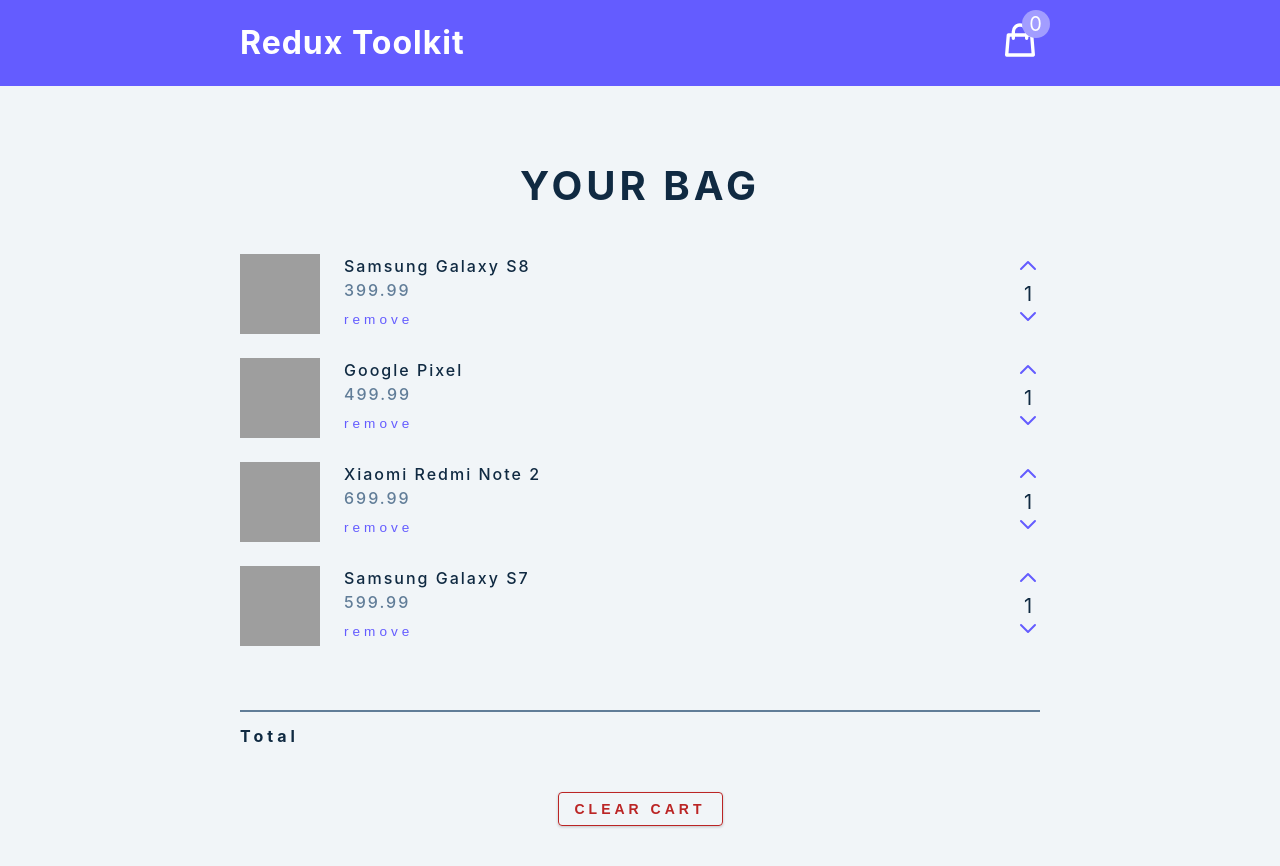
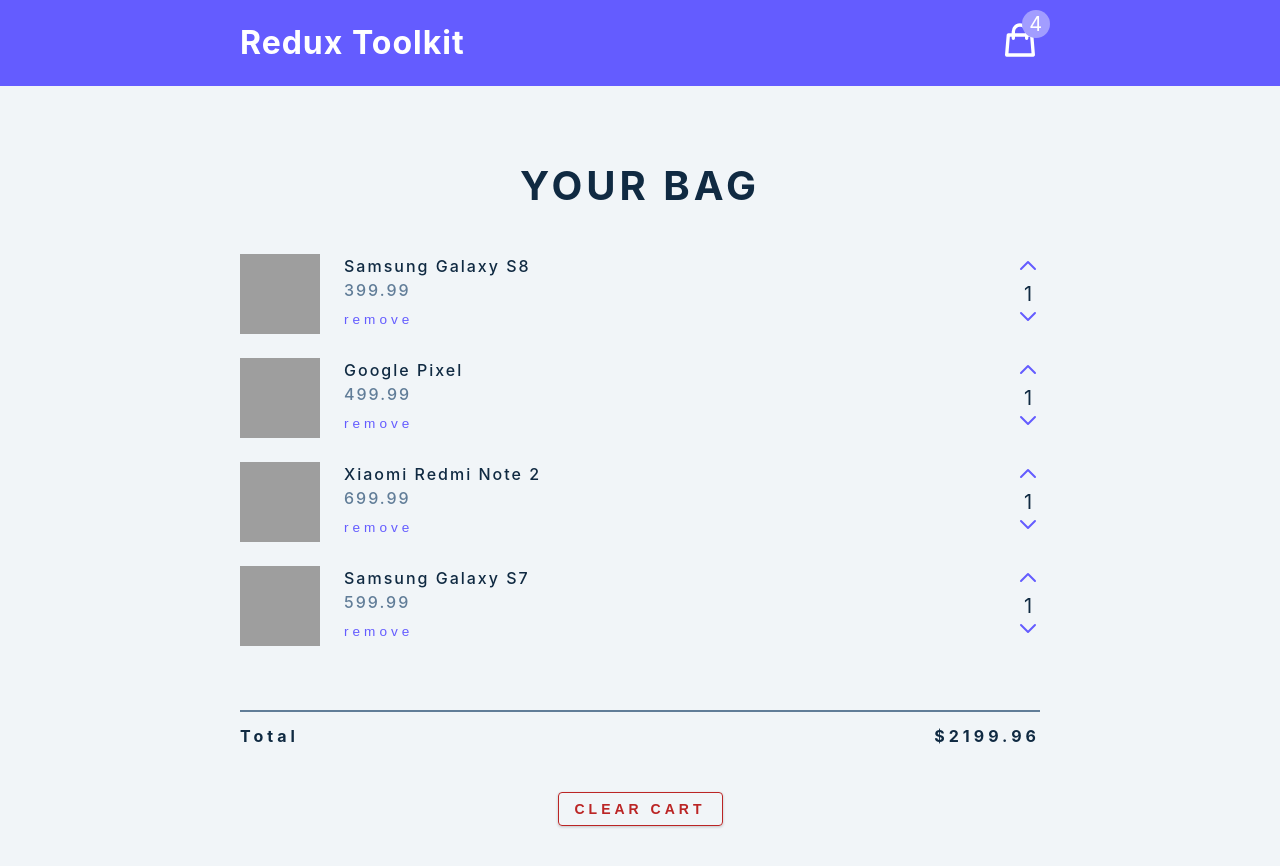
Before and after one commit to Amir-ali-anwar/Redux-toolkit-starter, a React (Create React App) app: page / in a window 1280 px wide. Built offline with nearby package versions, Linux system fonts and the light colour scheme; grey boxes are pictures that could not be loaded.

Commit message:
cart total completed

```diff
--- a/src/components/CartContainer.js
+++ b/src/components/CartContainer.js
@@ -29,7 +29,7 @@
         <hr />
         <div className='cart-total'>
           <h4>
-            total <span></span>
+          total <span>${total.toFixed(2)}</span>
           </h4>
         </div>
         <button className='btn clear-btn'>
--- a/src/features/cart/cartSlice.js
+++ b/src/features/cart/cartSlice.js
@@ -6,7 +6,6 @@
     amount:0,
     total:0
 }
-console.log(initialState)
 const cartSlice=createSlice({
     name:'cart',
     initialState,
@@ -21,25 +20,24 @@
         increasecart:(state,action)=>{
         const Itemamount= state.cart.find((item)=>item.id ===action.payload)
         Itemamount.amount = Itemamount.amount + 1;
-        // console.log(Itemamount)
         },
         decreasecart:(state,action)=>{
             const id=action.payload;
             const Itemamount= state.cart.find((item)=>item.id ===id)
             Itemamount.amount = Itemamount.amount - 1;
-            // console.log(Itemamount)
         },
         calculateTotals:(state)=>    {
-            let { amount, total }= state.cart.reduce((acc,curr)=>{
+        state.cart.reduce((acc,curr)=>{
                 acc.amount+=curr.amount;
-                acc.total=curr.amount*curr.price
-                console.log({
-                    amount:acc.amount,
-                    total:acc.total
-                })
+                acc.total+=curr.amount*curr.price
+                {
+                  state.amount=acc.amount
+                  state.total=acc.total
+                }
                return acc;
-            },{amount:state.amount,total:state.total})
-        }
+            },{amount:0,total:0})
+        },
+
     }
 })
 export const {clearcart,removeItem,increasecart,decreasecart,calculateTotals} = cartSlice.actions
```
